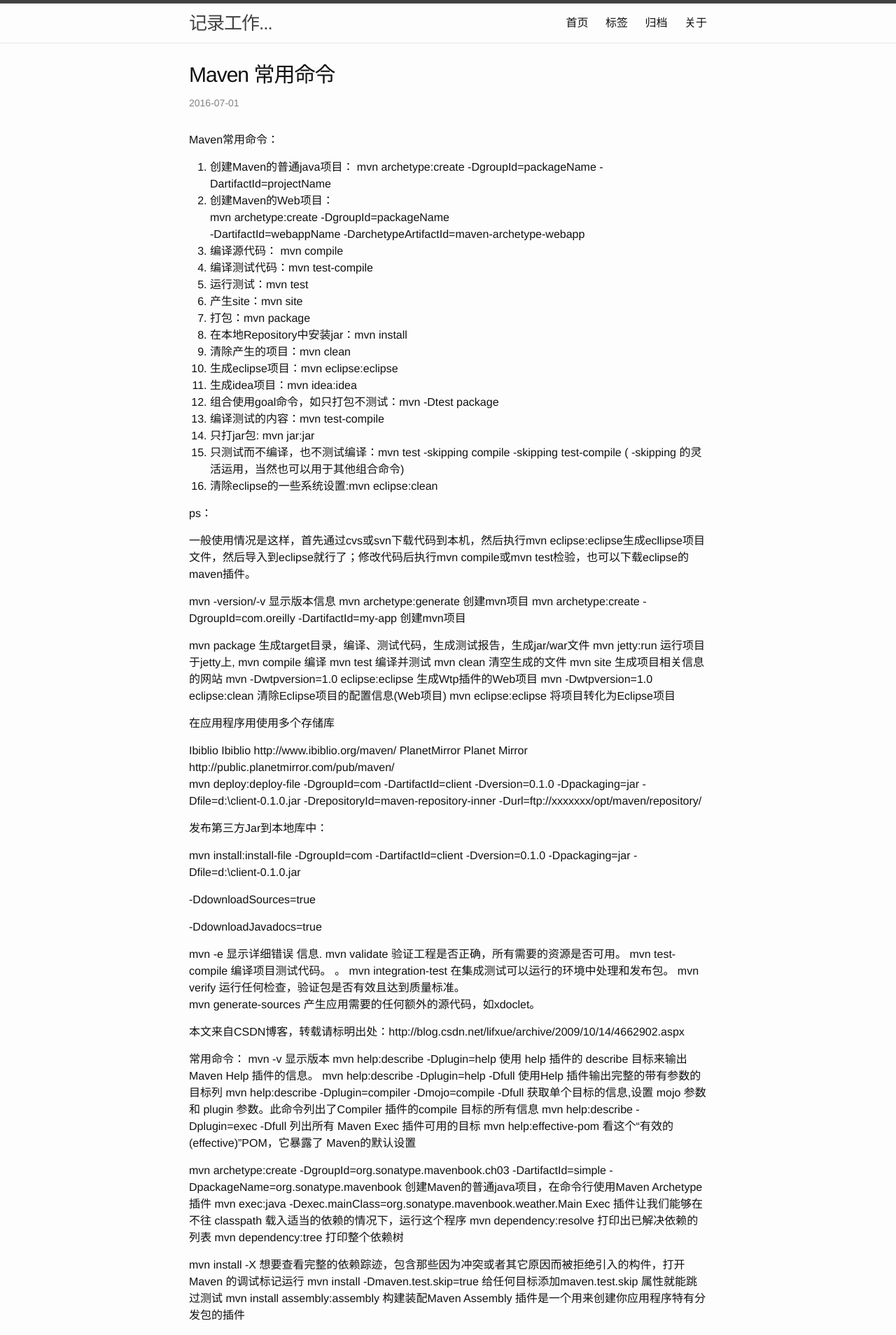
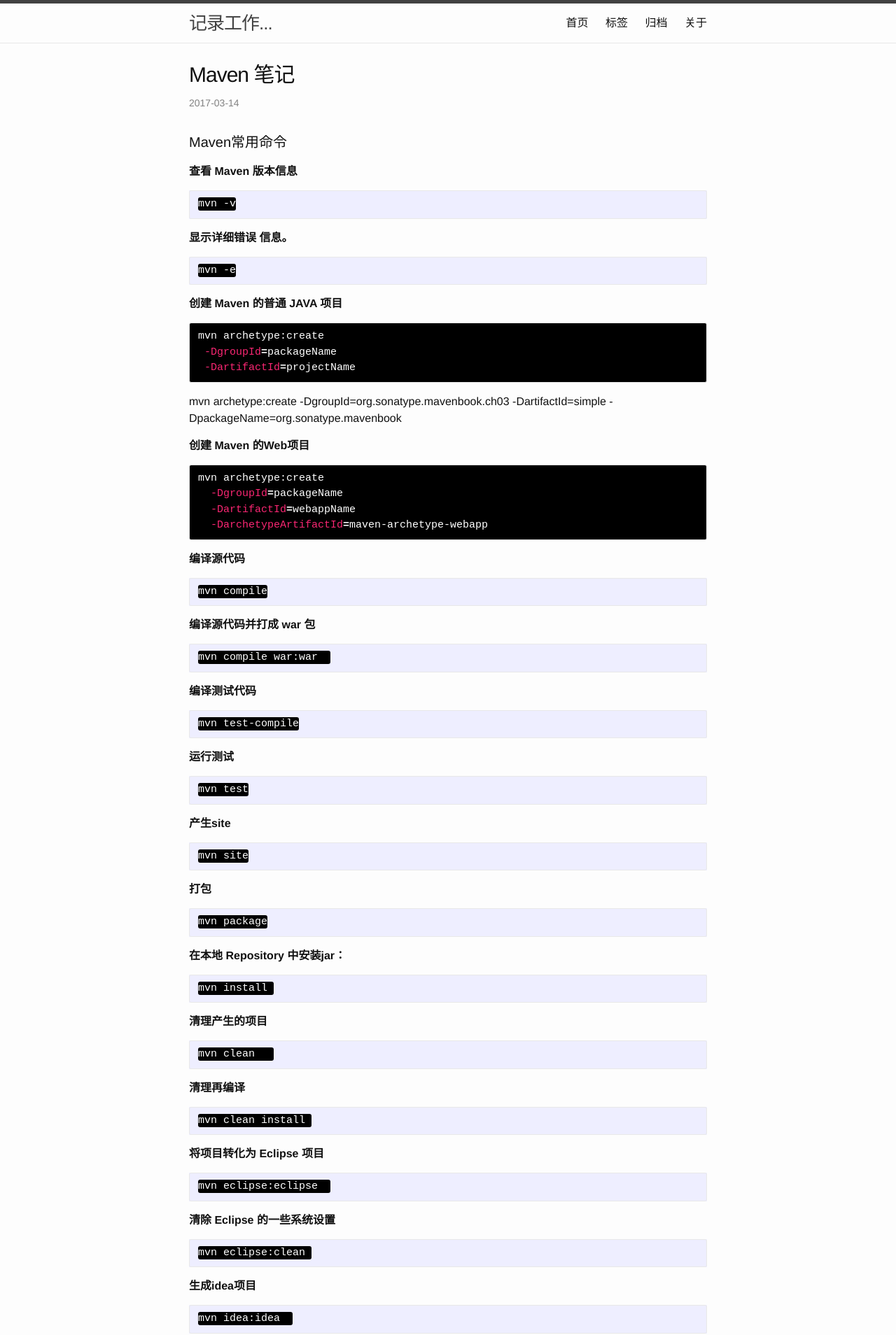
Before and after one commit to yoshow/my-blog, a Jekyll site: the page built from _posts/2017-03-14-maven.markdown, in a window 1280 px wide. Shown: the top 1908 px of the page at 70% size. Built offline with Jekyll 4.4.1, drawn with Linux system fonts in a browser that asks for light colours; some of the changed text lies outside the part shown.

Commit message:
更新 2017-03-20

````diff
--- a/_posts/2017-03-14-maven.markdown
+++ b/_posts/2017-03-14-maven.markdown
@@ -1,112 +1,264 @@
 ---
 layout: post
-title:  "Maven 常用命令"
-date:   2016-07-01 20:00:00 +0800
+title:  "Maven 笔记"
+date:   2017-03-14 20:00:00 +0800
 categories: apache maven
 tags: apache maven
 ---
-Maven常用命令：
-1. 创建Maven的普通java项目：
-   mvn archetype:create
-   -DgroupId=packageName
-   -DartifactId=projectName
-2. 创建Maven的Web项目：
-    mvn archetype:create
-    -DgroupId=packageName
-    -DartifactId=webappName
-    -DarchetypeArtifactId=maven-archetype-webapp
-3. 编译源代码： mvn compile
-4. 编译测试代码：mvn test-compile
-5. 运行测试：mvn test
-6. 产生site：mvn site
-7. 打包：mvn package
-8. 在本地Repository中安装jar：mvn install
-9. 清除产生的项目：mvn clean
-10. 生成eclipse项目：mvn eclipse:eclipse
-11. 生成idea项目：mvn idea:idea
-12. 组合使用goal命令，如只打包不测试：mvn -Dtest package
-13. 编译测试的内容：mvn test-compile
-14. 只打jar包: mvn jar:jar
-15. 只测试而不编译，也不测试编译：mvn test -skipping compile -skipping test-compile
+#### Maven常用命令 ####
+
+**查看 Maven 版本信息**
+```
+mvn -v
+```
+
+**显示详细错误 信息。**
+```
+mvn -e
+```
+
+**创建 Maven 的普通 JAVA 项目**
+
+{% highlight bash %}
+mvn archetype:create
+ -DgroupId=packageName
+ -DartifactId=projectName
+{% endhighlight %}
+
+mvn archetype:create -DgroupId=org.sonatype.mavenbook.ch03 -DartifactId=simple -DpackageName=org.sonatype.mavenbook
+
+**创建 Maven 的Web项目**
+
+{% highlight bash %}
+mvn archetype:create
+  -DgroupId=packageName
+  -DartifactId=webappName
+  -DarchetypeArtifactId=maven-archetype-webapp
+{% endhighlight %}
+
+**编译源代码**
+```
+mvn compile
+```
+
+**编译源代码并打成 war 包**
+```
+mvn compile war:war
+```
+
+**编译测试代码**
+```
+mvn test-compile
+```
+
+**运行测试**
+```
+mvn test
+```
+
+**产生site**
+```
+mvn site
+```
+
+**打包**
+```
+mvn package
+```
+
+**在本地 Repository 中安装jar：**
+```
+mvn install
+```
+
+**清理产生的项目**
+```
+mvn clean
+```
+
+**清理再编译**
+```
+mvn clean install
+```
+
+**将项目转化为 Eclipse 项目**
+```
+mvn eclipse:eclipse
+```
+
+**清除 Eclipse 的一些系统设置**
+```
+mvn eclipse:clean
+```
+
+**生成idea项目**
+```
+mvn idea:idea
+```
+
+**组合使用 goal 命令，如只打包不测试**
+```
+mvn package -Dtest
+```
+
+**只打 jar 包**
+```
+mvn jar:jar
+```
+
+**只测试而不编译，也不测试编译**
+
+{% highlight sh%}
+mvn test -skipping compile -skipping test-compile
       ( -skipping 的灵活运用，当然也可以用于其他组合命令)
-16. 清除eclipse的一些系统设置:mvn eclipse:clean
+{% endhighlight %}
 
-ps：
+**插件让我们能够在不往 classpath 载入适当的依赖的情况下，运行这个程序**
+```
+mvn exec:java -Dexec.mainClass=org.sonatype.mavenbook.weather.Main Exec
+```
 
-一般使用情况是这样，首先通过cvs或svn下载代码到本机，然后执行mvn eclipse:eclipse生成ecllipse项目文件，然后导入到eclipse就行了；修改代码后执行mvn compile或mvn test检验，也可以下载eclipse的maven插件。
+**打印整个依赖树**
+```
+mvn dependency:tree
+```
 
-mvn -version/-v               显示版本信息
-mvn archetype:generate        创建mvn项目
-mvn archetype:create -DgroupId=com.oreilly -DartifactId=my-app   创建mvn项目
+**打印出已解决依赖的列表**
+```
+mvn dependency:resolve
+```
 
-mvn package              生成target目录，编译、测试代码，生成测试报告，生成jar/war文件
-mvn jetty:run            运行项目于jetty上,
-mvn compile              编译
-mvn test                 编译并测试
-mvn clean                清空生成的文件
-mvn site                 生成项目相关信息的网站
-mvn -Dwtpversion=1.0 eclipse:eclipse        生成Wtp插件的Web项目
-mvn -Dwtpversion=1.0 eclipse:clean          清除Eclipse项目的配置信息(Web项目)
-mvn eclipse:eclipse                         将项目转化为Eclipse项目
+**想要查看完整的依赖踪迹，包含那些因为冲突或者其它原因而被拒绝引入的构件，打开 Maven 的调试标记运行**
+```
+mvn install -X
+```
 
-在应用程序用使用多个存储库
+**给任何目标添加 maven.test.skip 属性就能跳过测试**
+```
+mvn install -Dmaven.test.skip=true
+```
 
+**构建装配 Maven Assembly 插件是一个用来创建你应用程序特有分发包的插件**
+```
+mvn install assembly:assembly
+```
+
+**调用 Jetty 插件的 Run 目标在 Jetty Servlet 容器中启动 web 应用**
+```
+mvn jetty:run
+```
+
+**使用 Hibernate3 插件构造数据库**
+```
+mvn hibernate3:hbm2ddl
+```
+
+**验证工程是否正确，所有需要的资源是否可用。**
+```
+mvn validate
+```
+
+**在集成测试可以运行的环境中处理和发布包。**
+```
+mvn integration-test
+```
+
+**运行任何检查，验证包是否有效且达到质量标准。**
+```
+mvn verify
+```
+
+**产生应用需要的任何额外的源代码，如 xdoclet。**
+```
+mvn generate-sources
+```
+
+**把 jar 包部署到 mvn 仓库**
+
+{% highlight sh%}
+mvn deploy:deploy-file
+-DgroupId=com
+-DartifactId=client
+-Dversion=0.1.0
+-Dpackaging=jar
+-Dfile=d:/client-0.1.0.jar
+-DrepositoryId=maven-repository-inner
+-Durl=ftp://xxxxxxx/opt/maven/repository/
+{% endhighlight %}
+
+#### Maven help 命令 ####
+
+使用 help 插件的  describe 目标来输出 Maven Help 插件的信息。
+```
+mvn help:describe -Dplugin=help
+```
+
+使用Help 插件输出完整的带有参数的目标列
+```
+mvn help:describe -Dplugin=help -Dfull
+```
+
+获取单个目标的信息, 设置 mojo 参数和 plugin 参数。此命令列出了 Compiler 插件的 compile 目标的所有信息
+```
+mvn help:describe -Dplugin=compiler -Dmojo=compile -Dfull
+```
+
+列出所有 Maven Exec 插件可用的目标
+```
+mvn help:describe -Dplugin=exec -Dfull
+```
+
+看这个“有效的 (effective)”POM，它暴露了 Maven 的默认设置
+```
+mvn help:effective-pom
+```
+
+#### 发布第三方Jar到本地库中 ####
+
+{% highlight sh%}
+mvn install:install-file
+-DgroupId=com
+-DartifactId=client
+-Dversion=0.1.0
+-Dpackaging=jar
+-Dfile=d:/client-0.1.0.jar
+-DdownloadSources=true
+-DdownloadJavadocs=true
+{% endhighlight %}
+
+#### 在应用程序用使用多个存储库 ####
+{% highlight xml %}
 <repositories>
-    <repository>
-        <id>Ibiblio</id>
-        <name>Ibiblio</name>
-        <url>http://www.ibiblio.org/maven/</url>
-    </repository>
-    <repository>
-        <id>PlanetMirror</id>
-        <name>Planet Mirror</name>
-        <url>http://public.planetmirror.com/pub/maven/</url>
-    </repository>
+  <repository>
+    <id>Ibiblio</id>
+    <name>Ibiblio</name>
+    <url>http://www.ibiblio.org/maven/</url>
+  </repository>
+  <repository>
+    <id>PlanetMirror</id>
+    <name>Planet Mirror</name>
+    <url>http://public.planetmirror.com/pub/maven/</url>
+  </repository>
 </repositories>
+{% endhighlight %}
 
-mvn deploy:deploy-file -DgroupId=com -DartifactId=client -Dversion=0.1.0 -Dpackaging=jar -Dfile=d:\client-0.1.0.jar -DrepositoryId=maven-repository-inner -Durl=ftp://xxxxxxx/opt/maven/repository/
+**一般使用情况是这样，首先通过 cvs 或 svn 下载代码到本机，然后执行 mvn eclipse:eclipse 生成 Ecllipse 项目文件，然后导入到 Eclipse 就行了；修改代码后执行mvn compile 或 mvn test 检验，也可以下载 eclipse 的 maven 插件。**
 
+mvn -version/-v                                                   | 显示版本信息
+mvn archetype:generate                                            | 创建mvn项目
+mvn archetype:create -DgroupId=com.x3platform -DartifactId=myapp  | 创建mvn项目
+mvn package                                                       | 生成target目录，编译、测试代码，生成测试报告，生成jar/war文件
+mvn jetty:run                                                     | 运行项目于jetty上,
+mvn compile                                                       | 编译
+mvn test                                                          | 编译并测试
+mvn clean                                                         | 清空生成的文件
+mvn site                                                          | 生成项目相关信息的网站
+mvn eclipse:eclipse -Dwtpversion=1.0                              | 生成Wtp插件的Web项目
+mvn eclipse:clean -Dwtpversion=1.0                                | 清除 Eclipse 项目的配置信息(Web项目)
 
-发布第三方Jar到本地库中：
-
-mvn install:install-file -DgroupId=com -DartifactId=client -Dversion=0.1.0 -Dpackaging=jar -Dfile=d:\client-0.1.0.jar
-
-
--DdownloadSources=true
-
--DdownloadJavadocs=true
-
-mvn -e              显示详细错误 信息.
-mvn validate        验证工程是否正确，所有需要的资源是否可用。
-mvn test-compile    编译项目测试代码。 。
-mvn integration-test     在集成测试可以运行的环境中处理和发布包。
-mvn verify               运行任何检查，验证包是否有效且达到质量标准。
-mvn generate-sources     产生应用需要的任何额外的源代码，如xdoclet。
-
-本文来自CSDN博客，转载请标明出处：http://blog.csdn.net/lifxue/archive/2009/10/14/4662902.aspx
-
-常用命令：
-mvn -v 显示版本
-mvn help:describe -Dplugin=help 使用 help 插件的  describe 目标来输出 Maven Help 插件的信息。
-mvn help:describe -Dplugin=help -Dfull 使用Help 插件输出完整的带有参数的目标列
-mvn help:describe -Dplugin=compiler -Dmojo=compile -Dfull 获取单个目标的信息,设置  mojo 参数和  plugin 参数。此命令列出了Compiler 插件的compile 目标的所有信息
-mvn help:describe -Dplugin=exec -Dfull 列出所有 Maven Exec 插件可用的目标
-mvn help:effective-pom 看这个“有效的 (effective)”POM，它暴露了 Maven的默认设置
-
-mvn archetype:create -DgroupId=org.sonatype.mavenbook.ch03 -DartifactId=simple -DpackageName=org.sonatype.mavenbook 创建Maven的普通java项目，在命令行使用Maven Archetype 插件
-mvn exec:java -Dexec.mainClass=org.sonatype.mavenbook.weather.Main Exec 插件让我们能够在不往 classpath 载入适当的依赖的情况下，运行这个程序
-mvn dependency:resolve 打印出已解决依赖的列表
-mvn dependency:tree 打印整个依赖树
-
-mvn install -X 想要查看完整的依赖踪迹，包含那些因为冲突或者其它原因而被拒绝引入的构件，打开 Maven 的调试标记运行
-mvn install -Dmaven.test.skip=true 给任何目标添加maven.test.skip 属性就能跳过测试
-mvn install assembly:assembly 构建装配Maven Assembly 插件是一个用来创建你应用程序特有分发包的插件
-
-mvn jetty:run     调用 Jetty 插件的 Run 目标在 Jetty Servlet 容器中启动 web 应用
-mvn compile       编译你的项目
-mvn clean install 删除再编译
-
-mvn hibernate3:hbm2ddl 使用 Hibernate3 插件构造数据库
+<br/>
 
 **相关链接**
-http://www.cnblogs.com/grayguo/articles/5431856.html
+[http://maven.apache.org](http://maven.apache.org)
+[http://www.cnblogs.com/grayguo/articles/5431856.html](http://www.cnblogs.com/grayguo/articles/5431856.html)
+[http://blog.csdn.net/lifxue/archive/2009/10/14/4662902.aspx](http://blog.csdn.net/lifxue/archive/2009/10/14/4662902.aspx)
--- a/_sass/_base.scss
+++ b/_sass/_base.scss
@@ -100,7 +100,6 @@
 
     &:hover {
         color: $text-color;
-        text-decoration: underline;
     }
 }
 
@@ -132,7 +131,8 @@
     font-size: 15px;
     border: 1px solid $grey-color-light;
     border-radius: 3px;
-    background-color: #eef;
+    color: #fff;
+    background-color: #000;
 }
 
 code {
--- a/_sass/_syntax-highlighting.scss
+++ b/_sass/_syntax-highlighting.scss
@@ -36,7 +36,7 @@
     .kt    { color: #458; font-weight: bold } // Keyword.Type
     .m     { color: #099 } // Literal.Number
     .s     { color: #d14 } // Literal.String
-    .na    { color: #008080 } // Name.Attribute
+    .na    { color: #66d9ef } // Name.Attribute
     .nb    { color: #0086B3 } // Name.Builtin
     .nc    { color: #458; font-weight: bold } // Name.Class
     .no    { color: #008080 } // Name.Constant
@@ -44,7 +44,7 @@
     .ne    { color: #900; font-weight: bold } // Name.Exception
     .nf    { color: #900; font-weight: bold } // Name.Function
     .nn    { color: #555 } // Name.Namespace
-    .nt    { color: #000080 } // Name.Tag
+    .nt    { color: #f92672 } // Name.Tag
     .nv    { color: #008080 } // Name.Variable
     .ow    { font-weight: bold } // Operator.Word
     .w     { color: #bbb } // Text.Whitespace
@@ -61,7 +61,7 @@
     .si    { color: #d14 } // Literal.String.Interpol
     .sx    { color: #d14 } // Literal.String.Other
     .sr    { color: #009926 } // Literal.String.Regex
-    .s1    { color: #d14 } // Literal.String.Single
+    .s1    { color: #ff6aa0 } // Literal.String.Single
     .ss    { color: #990073 } // Literal.String.Symbol
     .bp    { color: #999 } // Name.Builtin.Pseudo
     .vc    { color: #008080 } // Name.Variable.Class
````
Also changed, not shown: _posts/2016-04-22-boost-install-windows.markdown (added, +9 -0 lines), _posts/2016-07-01-protobuf-install-windows.markdown (+130 -1 lines), _posts/2017-01-18-nuget.markdown (+6 -6 lines), README.md.
